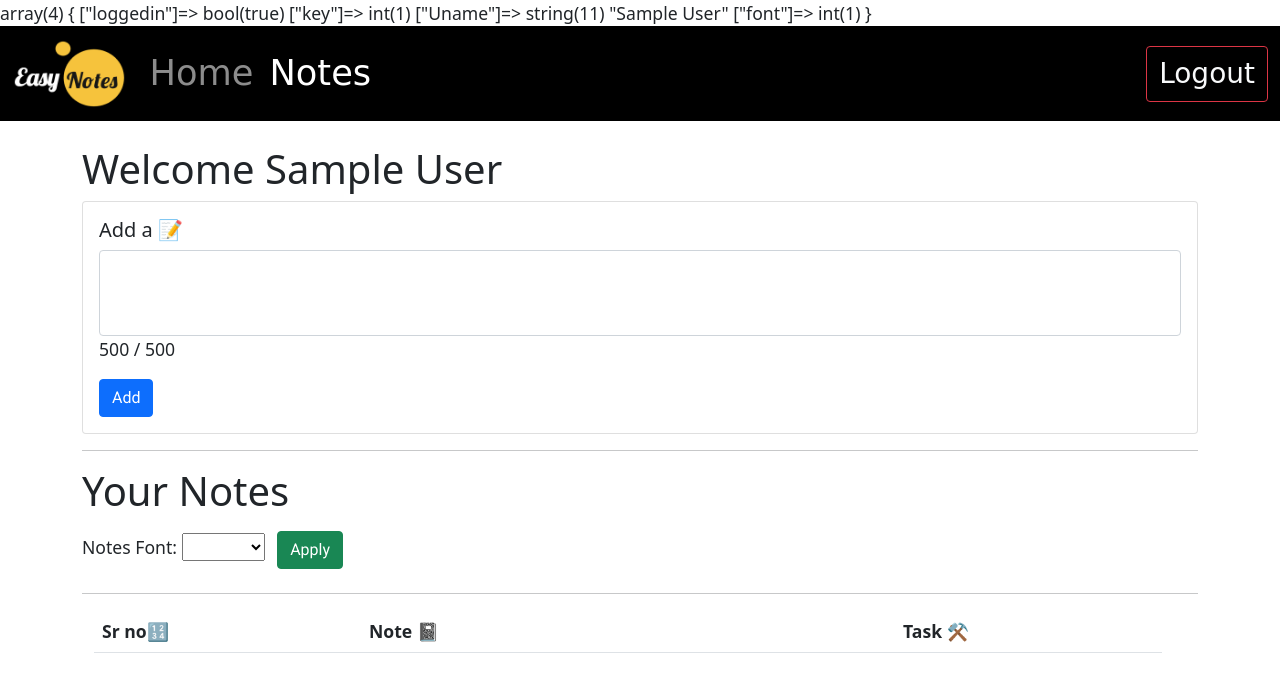
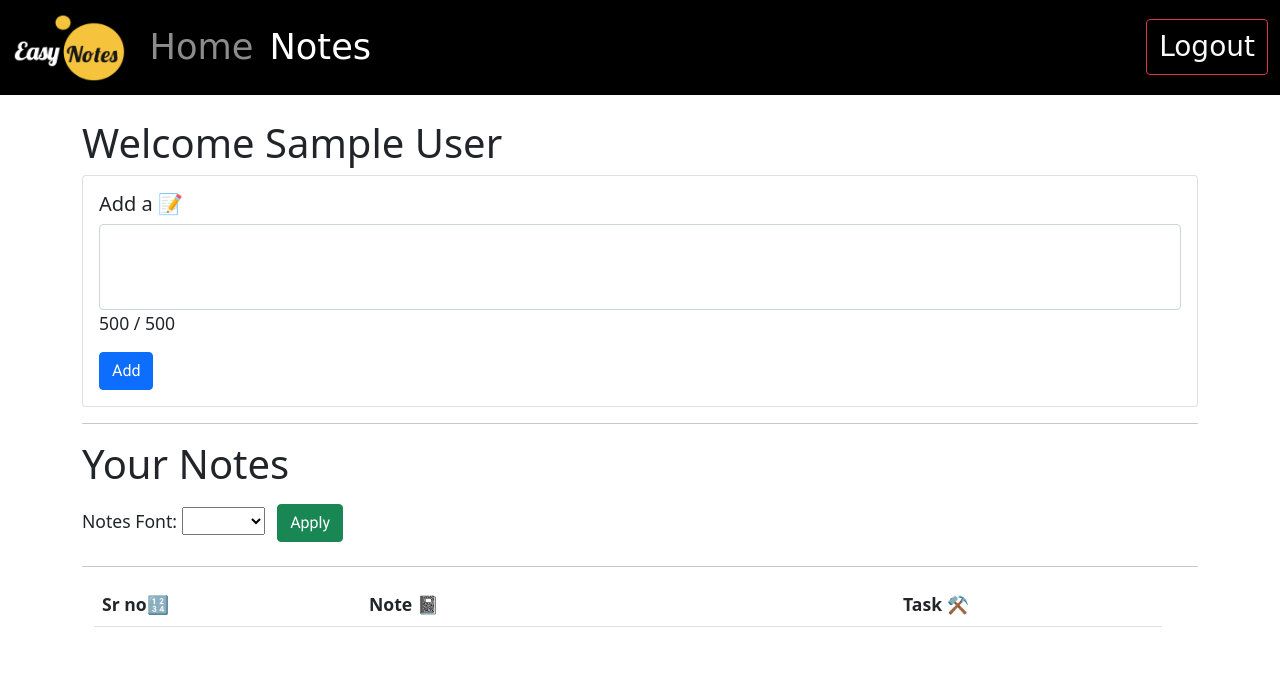
Before and after one commit to AdnanDev-112/phpCRUD, a PHP site: page / in a window 1280 px wide. Shown: the top 692 px of the page. Run offline with PHP 8.4, Linux system fonts and the light colour scheme; the visitor is signed in with stand-in values (Sample User, id 1); data that the repository does not hold is empty; some web fonts are replaced.

Commit message:
Add files via upload

```diff
--- a/jhWeb/index.php
+++ b/jhWeb/index.php
@@ -12,8 +12,6 @@ if (!isset($_SESSION['loggedin'])) {
 $cryptkey = $_SESSION['key'];
 $UName = $_SESSION['Uname'];
 $Font = $_SESSION['font'];
-
-var_dump($_SESSION);
 
 ?>
 
--- a/jhWeb/notesdb.sql
+++ b/jhWeb/notesdb.sql
@@ -3,7 +3,7 @@
 -- https://www.phpmyadmin.net/
 --
 -- Host: 127.0.0.1
--- Generation Time: Dec 25, 2021 at 12:01 PM
+-- Generation Time: Dec 30, 2021 at 11:50 PM
 -- Server version: 10.4.22-MariaDB
 -- PHP Version: 8.0.13
 
@@ -42,7 +42,8 @@ CREATE TABLE `data` (
 CREATE TABLE `users` (
   `username` varchar(11) NOT NULL,
   `password` varchar(32) NOT NULL,
-  `cryptkey` varchar(32) NOT NULL
+  `cryptkey` varchar(32) NOT NULL,
+  `font` varchar(11) NOT NULL
 ) ENGINE=InnoDB DEFAULT CHARSET=utf8mb4;
 
 --
```
